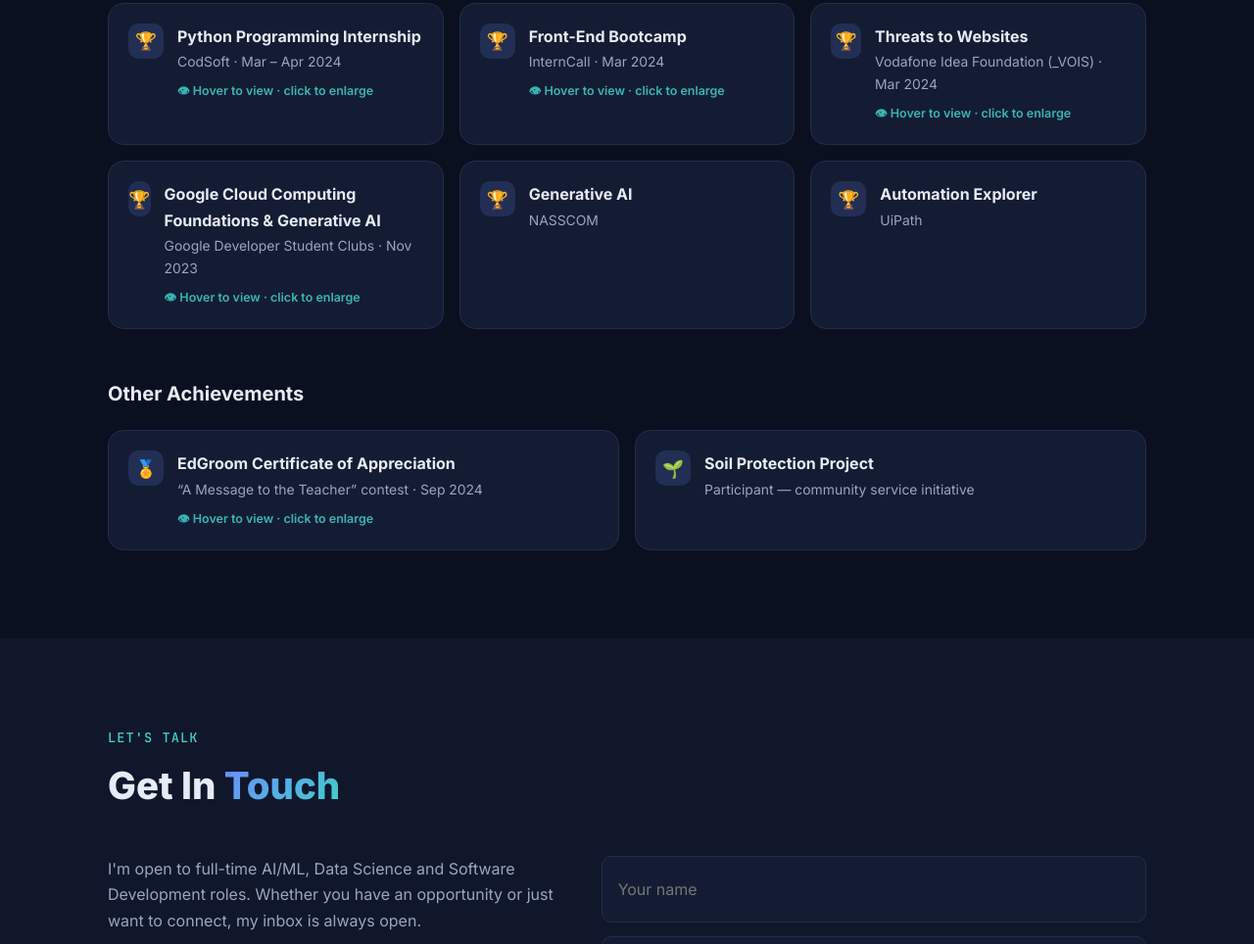
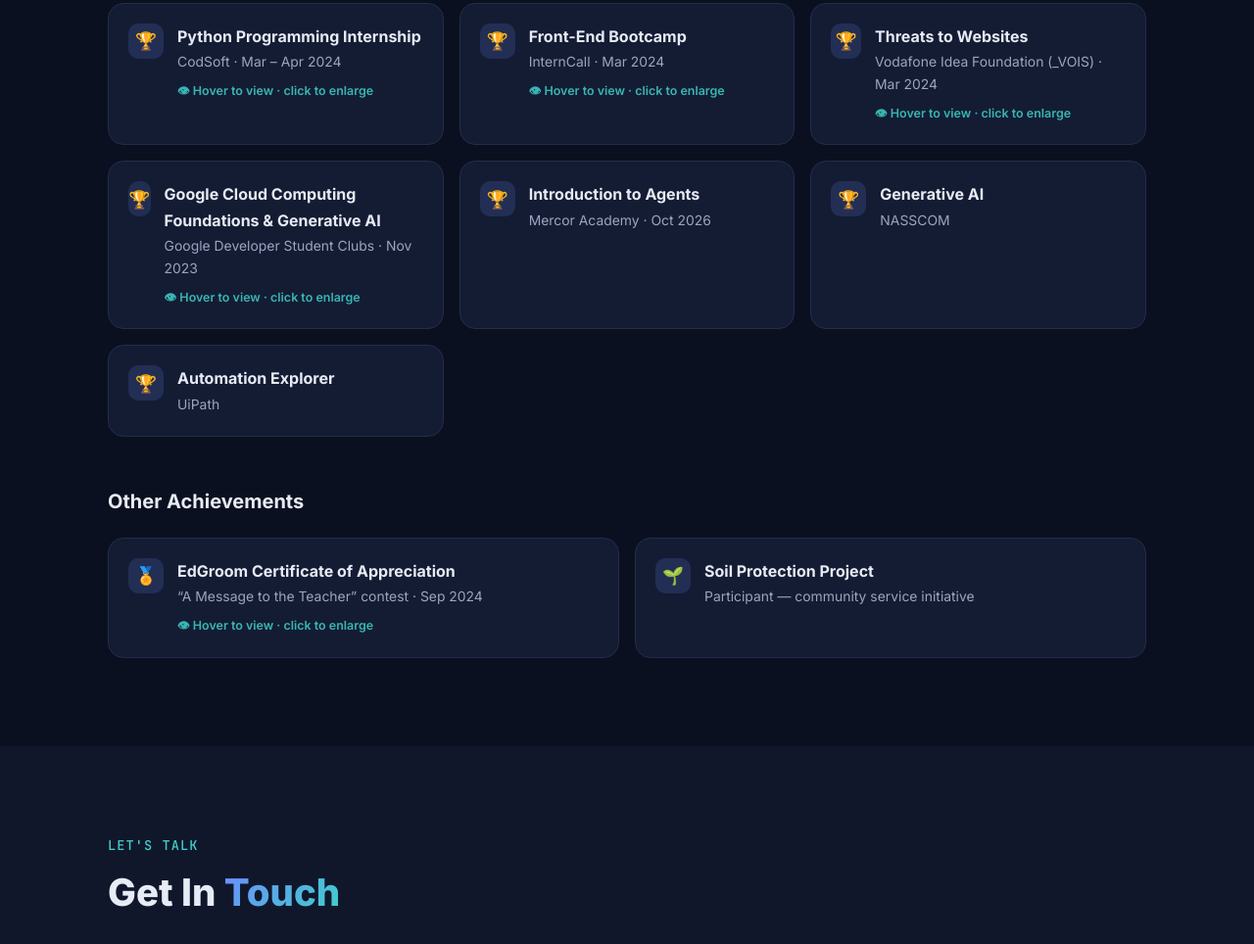
Before and after one commit to Jeenath3147/portfolio, a plain HTML site: page index.html in a window 1280 px wide. Shown: the part 5104-6068 px from the top of the page at 98% size. Drawn offline with Linux system fonts and the light colour scheme.

Commit message:
Add files via upload
update certificates

```diff
--- a/index.html
+++ b/index.html
@@ -359,6 +359,7 @@
       <div class="card cert reveal" tabindex="0" data-img="certs/interncall-frontend.jpg" data-title="Front-End Bootcamp"><span class="ico">&#127942;</span><div><h4>Front-End Bootcamp</h4><p>InternCall · Mar 2024</p><span class="view">&#128065; Hover to view · click to enlarge</span></div><div class="peek"><img src="certs/interncall-frontend.jpg" alt="Front-End Bootcamp certificate" loading="lazy"></div></div>
       <div class="card cert reveal" tabindex="0" data-img="certs/vois-threats-to-websites.jpg" data-title="Threats to Websites"><span class="ico">&#127942;</span><div><h4>Threats to Websites</h4><p>Vodafone Idea Foundation (_VOIS) · Mar 2024</p><span class="view">&#128065; Hover to view · click to enlarge</span></div><div class="peek"><img src="certs/vois-threats-to-websites.jpg" alt="Threats to Websites certificate" loading="lazy"></div></div>
       <div class="card cert reveal" tabindex="0" data-img="certs/google-cloud-genai.jpg" data-title="Google Cloud Computing Foundations &amp; Generative AI"><span class="ico">&#127942;</span><div><h4>Google Cloud Computing Foundations &amp; Generative AI</h4><p>Google Developer Student Clubs · Nov 2023</p><span class="view">&#128065; Hover to view · click to enlarge</span></div><div class="peek"><img src="certs/google-cloud-genai.jpg" alt="Google Cloud Computing Foundations &amp; Generative AI certificate" loading="lazy"></div></div>
+      <div class="card cert reveal"><span class="ico">&#127942;</span><div><h4>Introduction to Agents</h4><p>Mercor Academy · Oct 2026</p></div></div>
       <div class="card cert reveal"><span class="ico">&#127942;</span><div><h4>Generative AI</h4><p>NASSCOM</p></div></div>
       <div class="card cert reveal"><span class="ico">&#127942;</span><div><h4>Automation Explorer</h4><p>UiPath</p></div></div>
     </div>
```
Also changed, not shown: certs/codsoft-python.jpg (added), certs/edgroom.jpg (added), certs/eduskills-aiml.jpg (added), certs/gdsc-build-with-ai.jpg (added), certs/google-cloud-genai.jpg (added), certs/google-genai-study-jams.jpg (added), certs/interncall-frontend.jpg (added), certs/mercor-certificate-MRC-2026-JV7NJJ6R.png (added), certs/quantum-fundamentals.jpg (added), certs/reshapp-ai-internship.jpg (added), certs/skilldzire-data-science.jpg (added), certs/vois-threats-to-websites.jpg (added).
